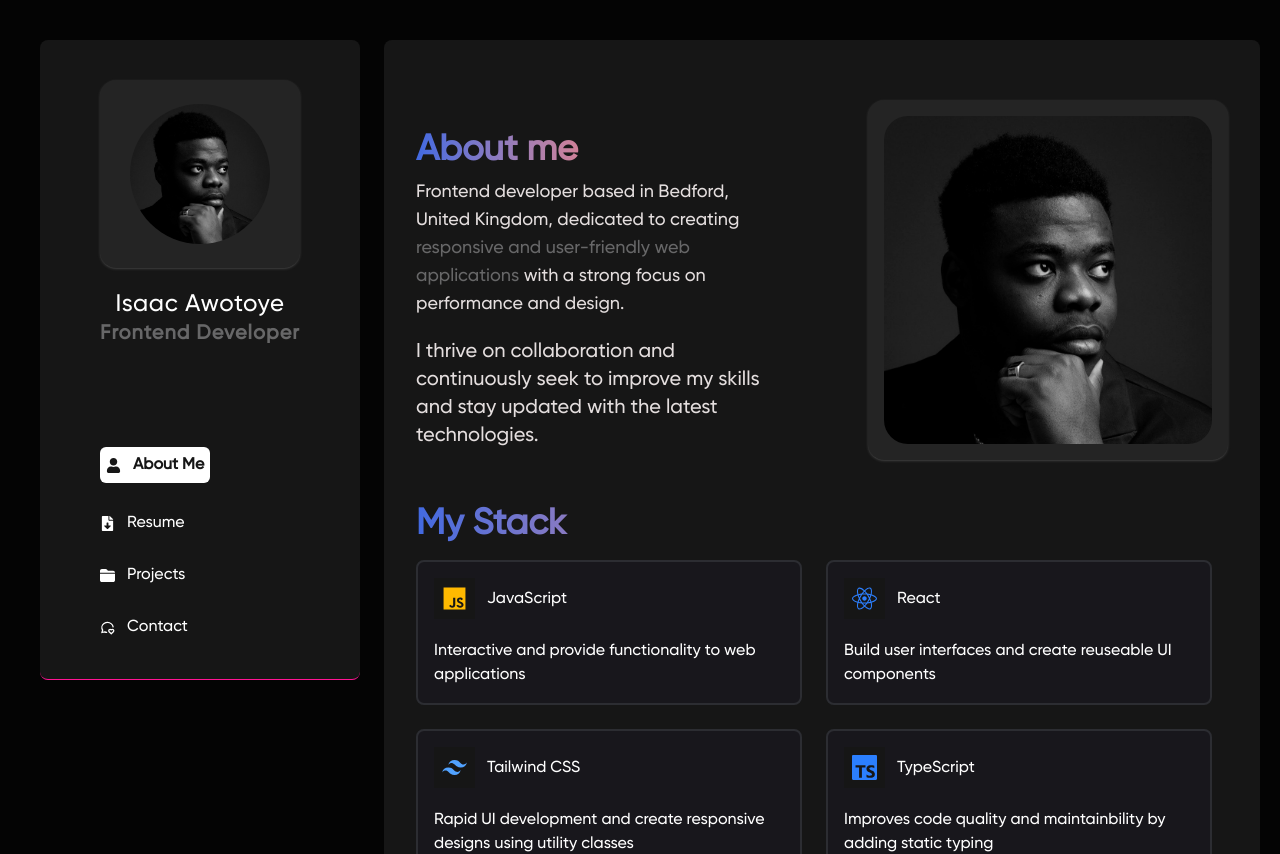
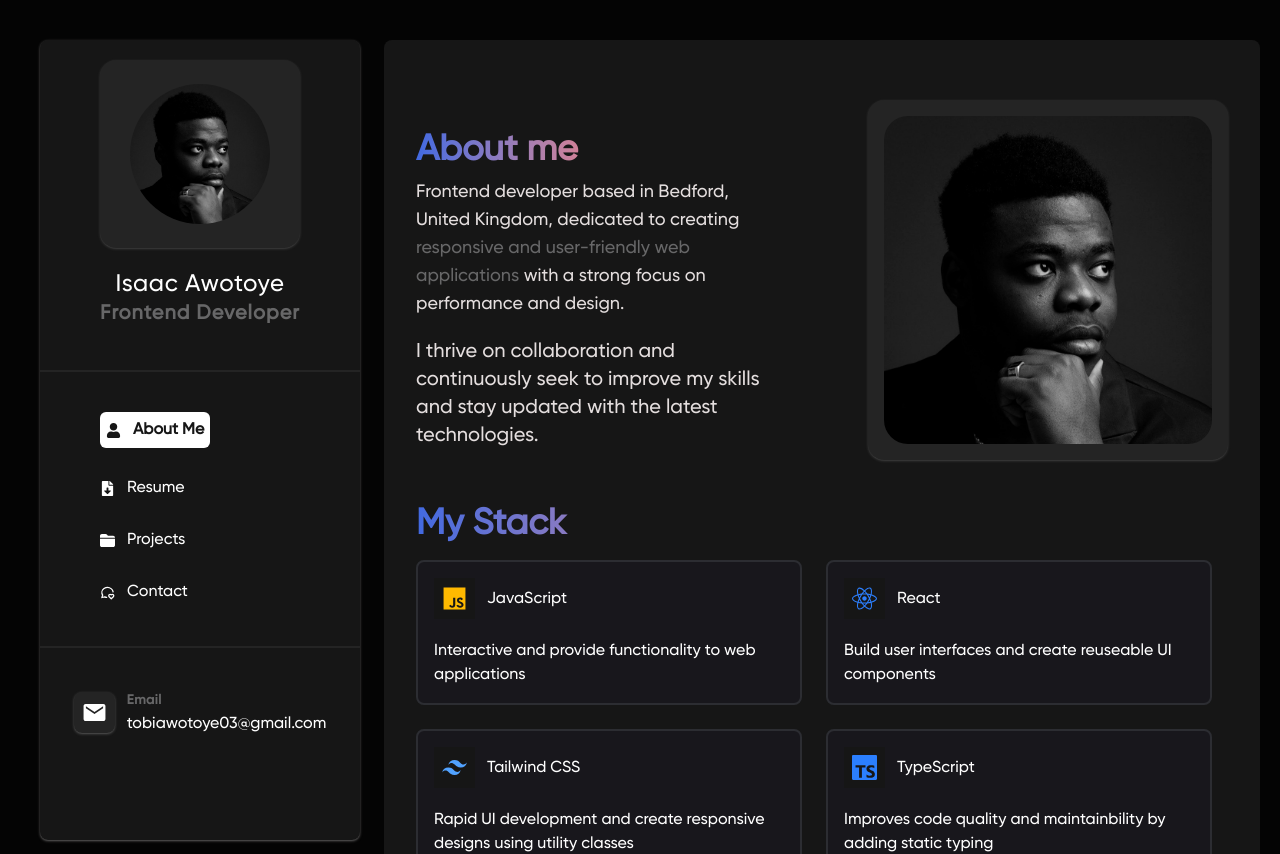
Before and after one commit to Creative-mindset21/my-portfolio-new, a React (Vite) app: page / in a window 1280 px wide. Shown: the top 854 px of the page. Built offline with nearby package versions, Linux system fonts and the light colour scheme.

Commit message:
updated the nav styling and added my email in the laptop section

```diff
--- a/src/components/Project.jsx
+++ b/src/components/Project.jsx
@@ -3,7 +3,7 @@ import PropTypes from "prop-types";
 
 const Project = ({ filteredItems, handleFilterChange, filter }) => {
   return (
-    <section className="bg-grey-600 lg:rounded-lg p-4">
+    <section className="bg-grey-600 lg:rounded-lg lg:p-6 p-4 pt-20">
       <div className="flex items-center justify-between gap-4">
         <h1>Projects</h1>
 
--- a/src/index.css
+++ b/src/index.css
@@ -78,11 +78,11 @@
 
   /* ! ===== NAVIGATION STYLING =====*/
   .navContainer {
-    @apply flex lg:flex-col px-5 py-7  lg:p-0 lg:gap-10 text-center bg-grey-600 items-center lg:rounded-lg h-[7vh]  lg:h-[40rem] border-b border-purple-500 justify-between;
+    @apply flex lg:flex-col px-5 py-7 lg:p-0 lg:gap-10 text-center bg-grey-600 items-center lg:rounded-lg h-[7vh] justify-between lg:justify-start lg:h-[50rem] border-gray-light border-b-2 lg:border-0 fixed top-0 left-0 right-0 lg:relative shadow shadow-[rgba(197,195,195,0.4)];
   }
 
   .navImg {
-    @apply bg-gray-light w-full mx-auto flex justify-center p-1 lg:p-6 rounded-2xl shadow shadow-[rgba(197,195,195,0.2)] mt-5 lg:mt-10 mb-5;
+    @apply bg-gray-light w-full mx-auto flex justify-center p-1 lg:p-6 rounded-2xl shadow shadow-[rgba(197,195,195,0.2)] mt-5 lg:mt-5 mb-5;
   }
 
   .navlinks {
@@ -90,11 +90,11 @@
   }
 
   .aboutContainer {
-    @apply bg-grey-600 py-7 pl-6 xl:p-15 xl:px-8 2xl:px-36 xl:rounded-lg flex flex-col gap-6;
+    @apply bg-grey-600 pt-25 pb-7 pl-6 xl:p-15 xl:px-8 2xl:px-36 xl:rounded-lg flex flex-col gap-6;
   }
 
   .card {
-    @apply bg-stack-color flex flex-col gap-5 p-4 border-2 border-[#2c2d32] rounded-lg duration-400 hover:shadow hover:shadow-[rgba(197,195,195,0.5)];
+    @apply bg-stack-color flex flex-col gap-5 p-4 border-2 border-[#2c2d32] rounded-lg duration-400 hover:shadow hover:shadow-[rgba(197,195,195,0.5)] cursor-pointer;
 
     & div {
       @apply flex items-center gap-3;
--- a/src/layout/Nav.jsx
+++ b/src/layout/Nav.jsx
@@ -3,6 +3,7 @@ import myImg from "../assets/my-img.jpg";
 import { NavLink } from "react-router";
 import { FaFolderClosed } from "react-icons/fa6";
 import { TbMessageCircleHeart } from "react-icons/tb";
+import { IoMdMail } from "react-icons/io";
 
 const Nav = () => {
   return (
@@ -21,6 +22,8 @@ const Nav = () => {
           Frontend Developer
         </p>
       </div>
+
+      <div className="hidden lg:block border-b-2 border-gray-light h-1 w-full"></div>
 
       <ul className="flex lg:flex-col items-center gap-7 lg:mb-10 lg:items-start lg:self-start lg:pl-15 lg:w-48">
         <li>
@@ -51,6 +54,23 @@ const Nav = () => {
           </NavLink>
         </li>
       </ul>
+
+      <div className="hidden lg:block border-b-2 border-gray-light h-1 w-full -mt-10"></div>
+
+      <ul className="hidden lg:block lg:items-start lg:text-left gap-4">
+        <li className="flex gap-3 items-center">
+          <a
+            href="mailto:tobiawotoye03@gmail.com"
+            className="bg-gray-light p-2 rounded-lg shadow shadow-[rgba(197,195,195,0.3)]"
+          >
+            <IoMdMail size={25} />
+          </a>
+          <div>
+            <small className="text-sm">Email</small>
+            <p className="text-md">tobiawotoye03@gmail.com</p>
+          </div>
+        </li>
+      </ul>
     </nav>
   );
 };
```
